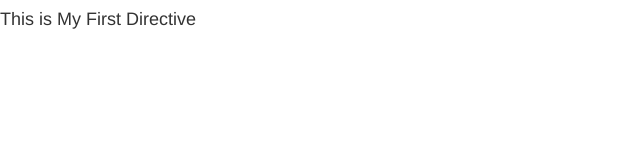
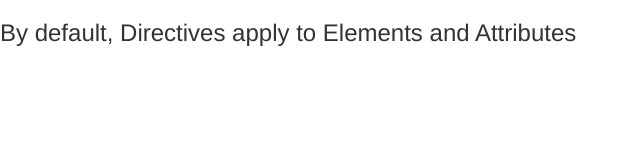
Before and after one commit to catgsmith/AngularJS-Revision, a website: page app/index.html in a window 1280 px wide. Shown: the whole page, without its empty margins (0-640 px from the left). Drawn offline with nearby package versions, Linux system fonts and the light colour scheme.

Commit message:
Angular JS 7 - Custom Directives 3 - restrict

```diff
--- a/app/index.html
+++ b/app/index.html
@@ -8,8 +8,10 @@
     <link href="css/bootstrap-theme.min.css" rel="stylesheet">
 </head>
 
-<body ng-app="myApp">
-    <my-first-directive></my-first-directive>
+<body ng-app="myApp" >
+	<div class="new-directive"></div>
+	<!-- <div new-directive></div> -->
+    <!-- <new-directive></new-directive> -->
 
     <script src="https://ajax.googleapis.com/ajax/libs/angularjs/1.4.5/angular.min.js"></script>
     <script src="js/app.js"></script>
--- a/app/js/app.js
+++ b/app/js/app.js
@@ -2,10 +2,12 @@
 
     var app = angular.module("myApp", []);
 
-    app.directive("myFirstDirective", function() {
+    app.directive("newDirective", function() {
         return {
-            template: "<h4>This is My First Directive</h4>",
+        	restrict: 'C',
+            template: "<h3>By default, Directives apply to Elements and Attributes</h3>",
         };
     });
+    /* Elements 	E, Attributes	A, Class		C */
 
 }());
```
